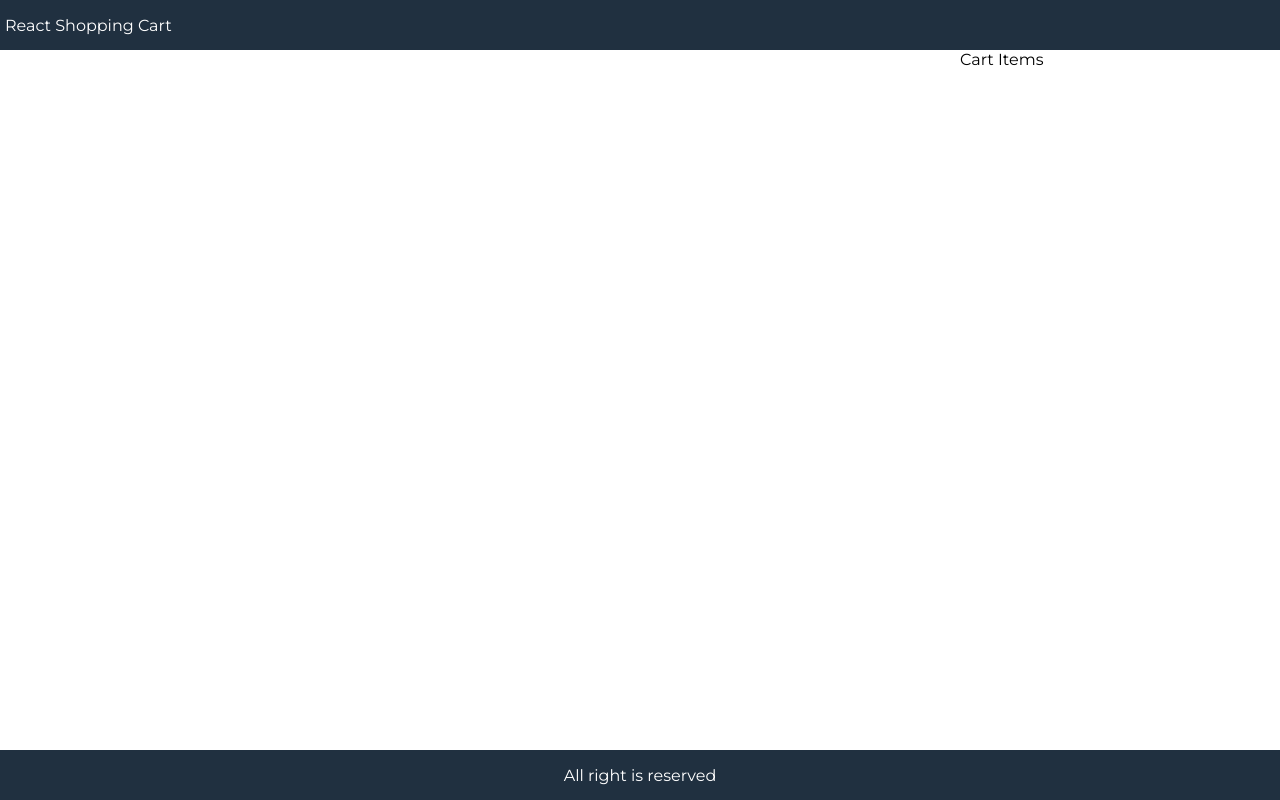
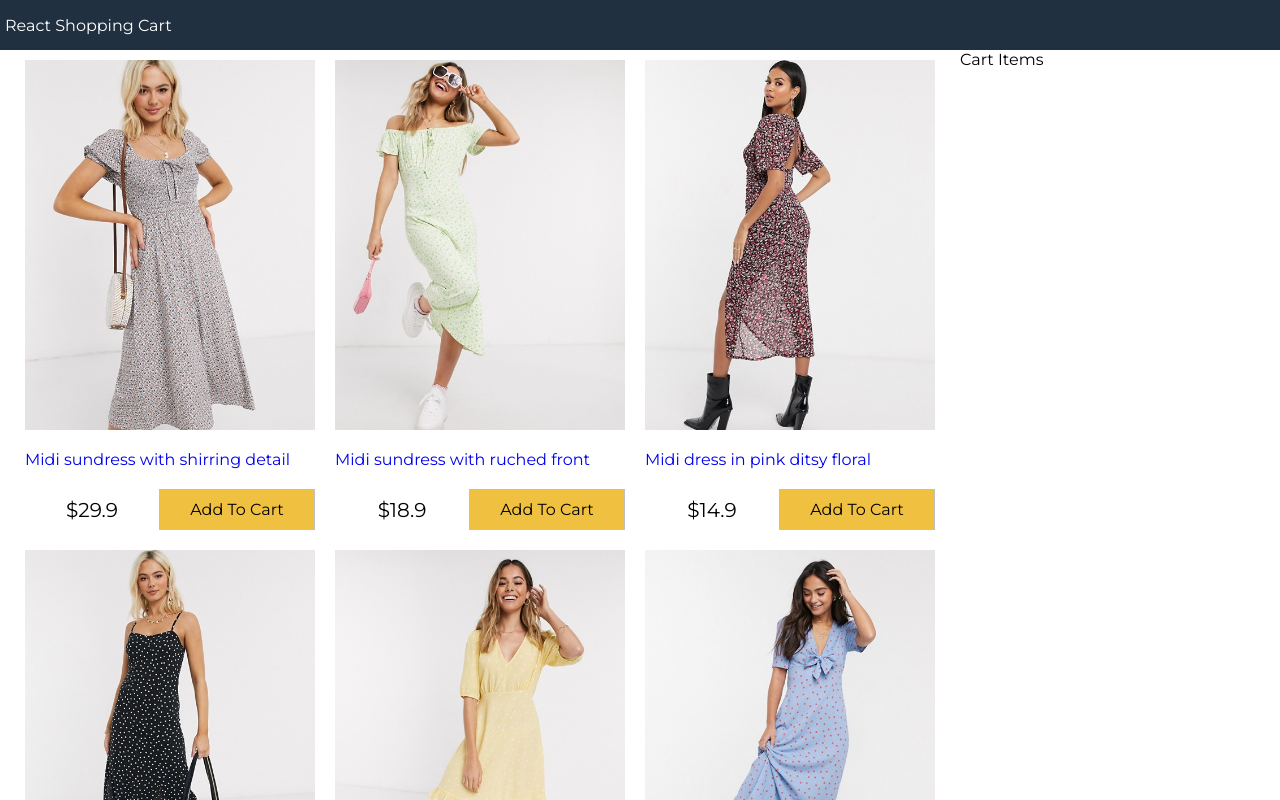
Before and after one commit to Gaushi1999/react-shopping-cart, a React (Create React App) app: page / in a window 1280 px wide. Shown: the top 800 px of the page. Built offline with nearby package versions, Linux system fonts and the light colour scheme.

Commit message:
product list working

```diff
--- a/src/App.js
+++ b/src/App.js
@@ -1,18 +1,18 @@
-//feature 1
-import React from 'react';
-import data from './data.json';
-import Products from './components/Products';
+// feature 1
+import React from "react";
+import data from "./data.json";
+import Products from "./components/Products";
 
 class App extends React.Component {
-  constructor(){
+  constructor() {
     super();
     this.state = {
       products: data.products,
-      size:"",
-      sort:""
+      size: "",
+      sort: "",
     };
   }
-  render(){
+  render() {
     return (
       <div className="grid-container">
         <header>
@@ -23,20 +23,13 @@ class App extends React.Component {
             <div className="main">
               <Products products={this.state.products}></Products>
             </div>
-            <div className="sidebar">
-              Cart Items
-            </div>
-
+            <div className="sidebar">Cart Items</div>
           </div>
         </main>
-        <footer>
-          All right is reserved
-        </footer>
+        <footer>All right is reserved.</footer>
       </div>
     );
-
   }
-
 }
 
 export default App;
--- a/src/components/Products.js
+++ b/src/components/Products.js
@@ -1,32 +1,26 @@
-import React, { Component } from 'react'
+import React, { Component } from "react";
 
 export default class Products extends Component {
   render() {
     return (
       <div>
         <ul className="products">
-              {this.props.products.map(product =>{
+          {this.props.products.map((product) => (
             <li key={product._id}>
               <div className="product">
                 <a href={"#" + product._id}>
-                         <img src={product.image} alt={product.title}/>
-                         <p>
-                          {product.title}
-                         </p>
+                  <img src={product.image} alt={product.title}></img>
+                  <p>{product.title}</p>
                 </a>
                 <div className="product-price">
-                       <div>
-                          {product.price}
-                       </div>
+                  <div>${product.price}</div>
                   <button className="button primary">Add To Cart</button>
                 </div>
               </div>
             </li>
-              })}
-
+          ))}
         </ul>
-
       </div>
-        )
+    );
   }
 }
```
Also changed, not shown: src/index.css (+11 -12 lines). Lines whose indentation alone changed are shown as unchanged.
